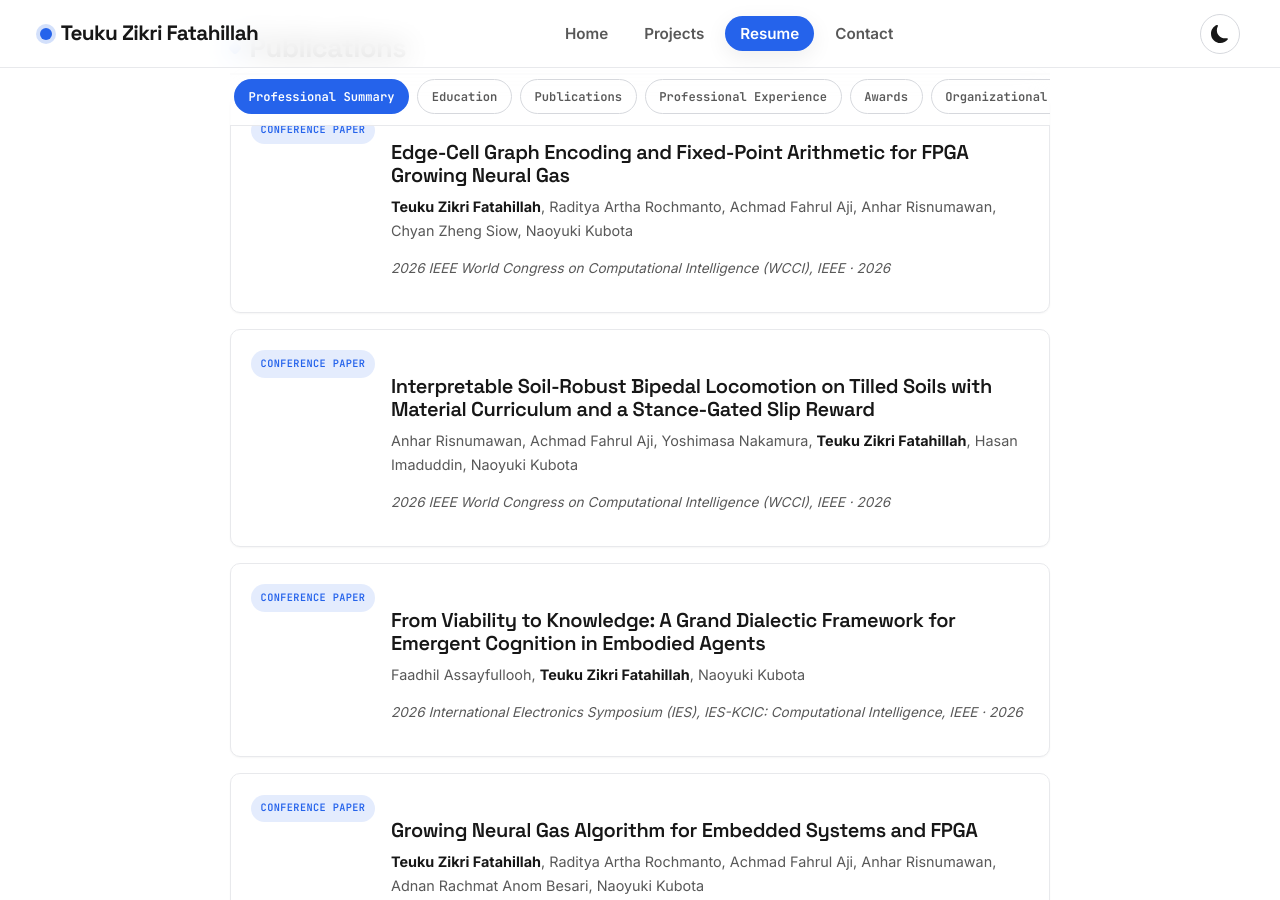
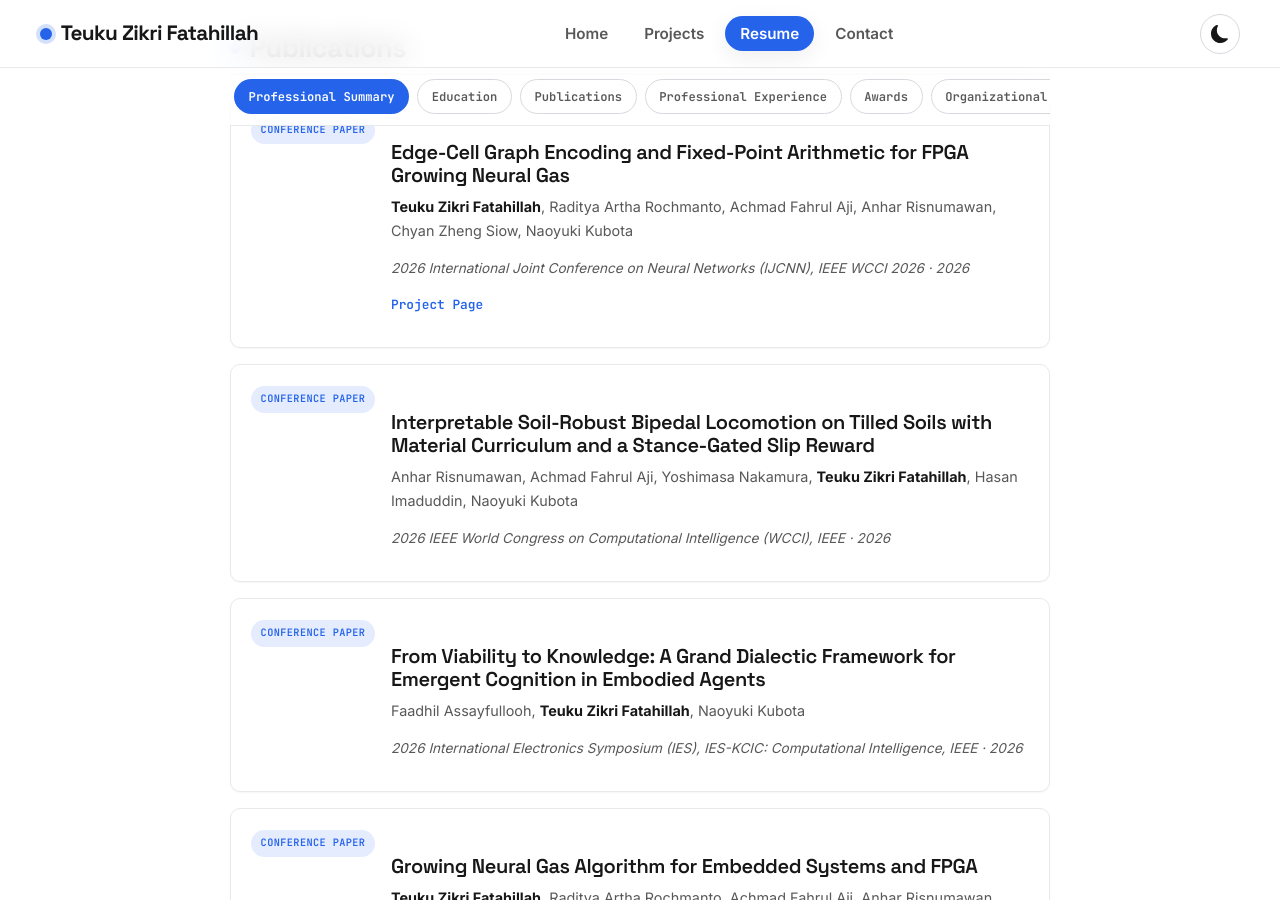
Before and after one commit to tzf230201/tzf230201.github.io, a Jekyll site: the page built from resume.md, in a window 1280 px wide and 900 px high, scrolled down 1090 px. Built offline with Jekyll 4.4.1, drawn with Linux system fonts in a browser that asks for light colours.

Commit message:
Publications: add IJCNN 2026 DOI for the FPGA GNG paper, keep project page link

```diff
--- a/_data/publications.yml
+++ b/_data/publications.yml
@@ -9,16 +9,18 @@
 #     year:        2022
 #     type:        "Conference Paper"      # Journal Article | Conference Paper | Thesis | Preprint | Patent
 #     url:         "https://doi.org/..."   # optional DOI / link (makes the title clickable)
+#     project:     "https://..."           # optional project / code page
 #     certificate: "https://..."           # optional certificate / proof link
 #     award:       "Best Paper Award"      # optional
 
 list:
   - title: "Edge-Cell Graph Encoding and Fixed-Point Arithmetic for FPGA Growing Neural Gas"
     authors: "Teuku Zikri Fatahillah, Raditya Artha Rochmanto, Achmad Fahrul Aji, Anhar Risnumawan, Chyan Zheng Siow, Naoyuki Kubota"
-    venue: "2026 IEEE World Congress on Computational Intelligence (WCCI), IEEE"
+    venue: "2026 International Joint Conference on Neural Networks (IJCNN), IEEE WCCI 2026"
     year: 2026
     type: "Conference Paper"
-    url: "https://tzf230201.github.io/fpga_gng/"
+    url: "https://doi.org/10.1109/IJCNN69854.2026.11728420"
+    project: "https://tzf230201.github.io/fpga_gng/"
 
   - title: "Interpretable Soil-Robust Bipedal Locomotion on Tilled Soils with Material Curriculum and a Stance-Gated Slip Reward"
     authors: "Anhar Risnumawan, Achmad Fahrul Aji, Yoshimasa Nakamura, Teuku Zikri Fatahillah, Hasan Imaduddin, Naoyuki Kubota"
--- a/resume.md
+++ b/resume.md
@@ -39,7 +39,9 @@
         <h3 class="pub-title">{% if p.url and p.url != "" %}<a href="{{ p.url }}" target="_blank" rel="noopener">{{ p.title }}</a>{% else %}{{ p.title }}{% endif %}</h3>
         <p class="pub-authors">{{ p.authors | replace: "Fatahillah, T. Z.", "<strong>Fatahillah, T. Z.</strong>" | replace: "Teuku Zikri Fatahillah", "<strong>Teuku Zikri Fatahillah</strong>" }}</p>
         <p class="pub-venue">{{ p.venue }}{% if p.year %} · {{ p.year }}{% endif %}{% if p.award %} · <span class="pub-award">🏆 {{ p.award }}</span>{% endif %}</p>
-        {% if p.certificate and p.certificate != "" %}<p class="pub-links"><a href="{{ p.certificate }}" target="_blank" rel="noopener">📄 View Certificate</a></p>{% endif %}
+        {%- assign has_proj = false -%}{%- if p.project and p.project != "" -%}{%- assign has_proj = true -%}{%- endif -%}
+        {%- assign has_cert = false -%}{%- if p.certificate and p.certificate != "" -%}{%- assign has_cert = true -%}{%- endif %}
+        {% if has_proj or has_cert %}<p class="pub-links">{% if has_proj %}<a href="{{ p.project }}" target="_blank" rel="noopener">Project Page</a>{% endif %}{% if has_proj and has_cert %} · {% endif %}{% if has_cert %}<a href="{{ p.certificate }}" target="_blank" rel="noopener">📄 View Certificate</a>{% endif %}</p>{% endif %}
     </div>
 </div>
 {% endfor %}
```
